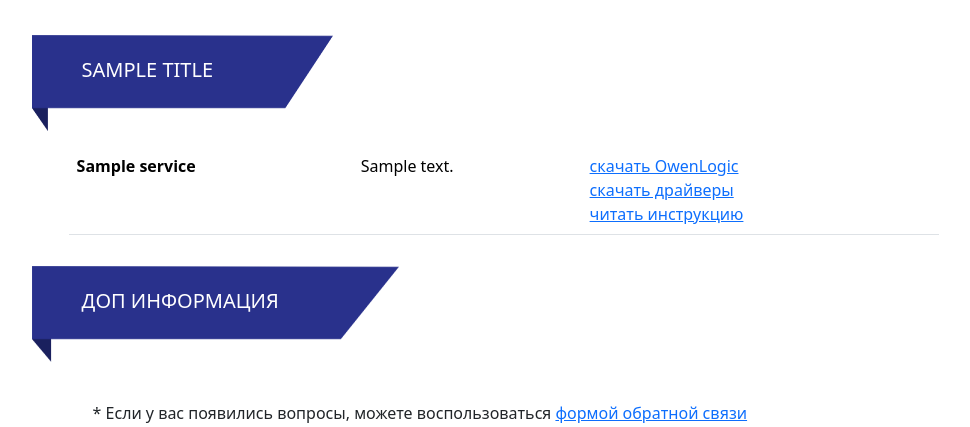
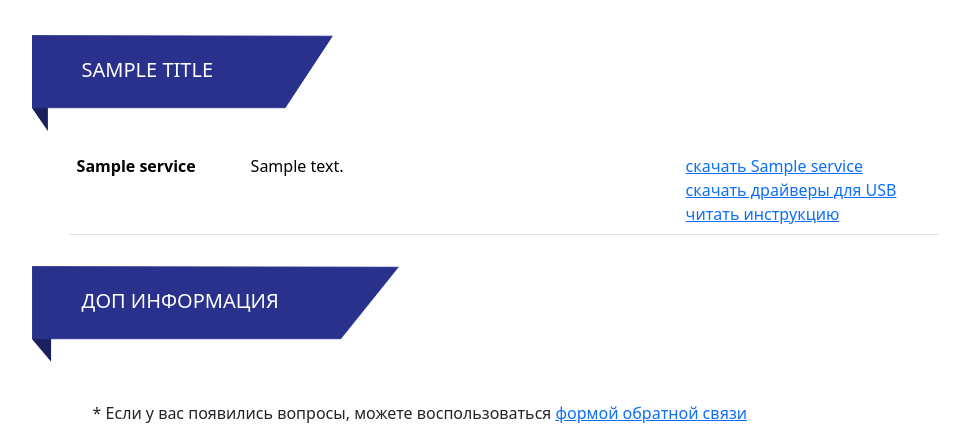
Before and after one commit to vikneo/Automation-of-AVR, a Django app: template avr_system/templates/software/software_list.html in a window 1280 px wide; the page is wider, and only the part inside the window is pictured. Shown: the part 214-641 px from the top of that part, without its empty margins (228-1198 px from the left). Run offline with Django 5.2, Linux system fonts and the light colour scheme; the template is opened without the code that fills it: most values are stand-ins (such as "Sample title", 1, 10 or a date in 2020); parts of the project's set-up code (start-up, migrations or seed data) failed here and were passed over.

Commit message:
added classes in tag "td"

```diff
--- a/avr_system/static/css/detail.css
+++ b/avr_system/static/css/detail.css
@@ -32,3 +32,23 @@
     outline: 1px solid red;
     border-radius: 8px;
 }
+
+.td-1 {
+    width: 20%;
+}
+
+.td-2 {
+    width: 30%;
+}
+
+.td-3 {
+    width: 40%;
+}
+
+.td-4 {
+    width: 50%;
+}
+
+.td-5 {
+    width: 60%;
+}
--- a/avr_system/templates/software/software_list.html
+++ b/avr_system/templates/software/software_list.html
@@ -12,21 +12,21 @@
         {% for service in services %}
         <table class="table">
             <tr>
-                <td><b>{{ service.name }}</b></td>
-                <td>{{ service.description }}</td>
+                <td class="td-1"><b>{{ service.name }}</b></td>
+                <td class="td-4">{{ service.description }}</td>
                 <td>
                     <div>
                         {% if service.softwares.file_service %}
-                        <a href="{{ service.softwares.file_service.url }}" download> скачать OwenLogic</a>
+                        <a href="{{ service.softwares.file_service.url }}" download> скачать {{ service.name }}</a>
                         {% endif %}
                     </div>
                     <div>
                         {% if service.softwares.file_driver %}
-                        <a href="{{ service.softwares.file_driver.url }}" download>скачать драйверы</a>
+                        <a href="{{ service.softwares.file_driver.url }}" download>скачать драйверы для USB</a>
                         {% endif %}
                     </div>
                     <div>
-                        {% if service.softwares.file_instruction.url %}
+                        {% if service.softwares.file_instruction %}
                         <a href="{{ service.softwares.file_instruction.url }}" target="_blank">читать инструкцию</a>
                         {% endif %}
                     </div>
```
